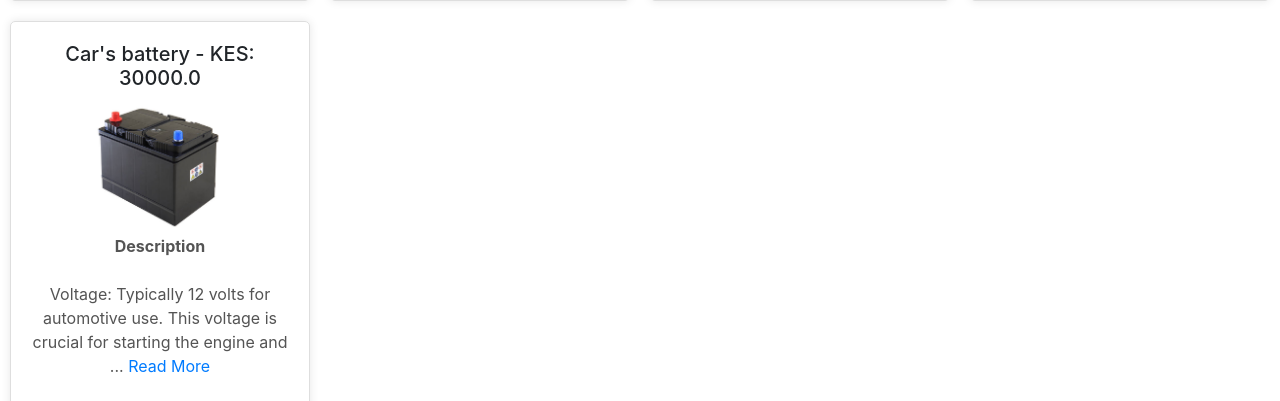
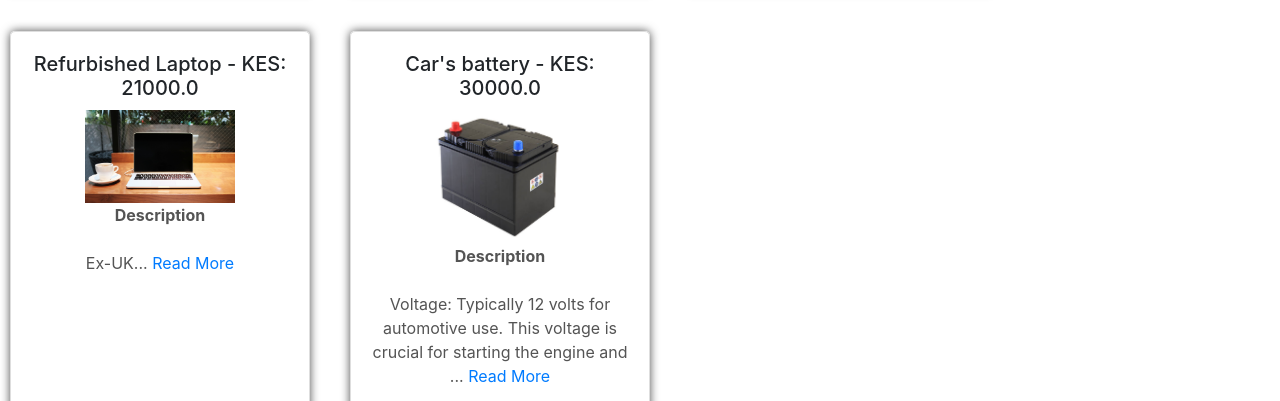
Before and after one commit to MichaelWaruiru/qr-scanner, a Flask app: page / in a window 1280 px wide. Shown: the part 572-973 px from the top of the page. Run offline with Flask 3, Linux system fonts and the light colour scheme; some libraries are stand-ins or nearby versions.

Commit message:
Added more styles in products container

```diff
--- a/static/css/home.css
+++ b/static/css/home.css
@@ -5,18 +5,21 @@
   margin: 0;
   display: flex;
   flex-wrap: wrap;
+  gap: 20px;
 }
 
 .product-item {
   display: flex;
+  flex: 1 1 calc(33.333% - 20px);
   flex-direction: column;
   width: 100%;
   max-width: 300px;
+  min-height: 400px;
   margin: 10px;
   padding: 20px;
   border: 1px solid hsl(0, 0%, 87%);
   border-radius: 5px;
-  box-shadow: 0 0 10px hsla(0, 0%, 0%, 0.1);
+  box-shadow: 0 0 10px hsla(0, 0%, 0%, 0.7);
   box-sizing: border-box;
   align-items: center;
 }
@@ -29,7 +32,7 @@
 }
 
 .product-qr {
-  margin-top: 10px;
+  margin-top: auto;
 }
 
 .product-item h3 {
@@ -42,3 +45,9 @@
   color: hsl(0, 0%, 33%);
   text-align: center;
 }
+
+.admin-actions {
+  width: 60%;
+  display: flex;
+  margin-top: auto;
+}
--- a/templates/home.html
+++ b/templates/home.html
@@ -6,9 +6,9 @@
     <h1>Welcome to QR Code Shop</h1>
 
     <!-- Display list of products -->
-    <ul class="products">
+    <ul class="products d-flex flex-wrap">
         {% for product in products %}
-        <li class="product-item">
+        <li class="product-item d-flex flex-column justify-content-between">
             <h3>{{ product.name }} - KES: {{ product.price }}</h3>
             {% if product.image_filename %}
                 <img src="{{ url_for('static', filename='uploads/' + product.image_filename) }}" alt="Image of {{ product.name }}" class="product-image">
@@ -29,7 +29,7 @@
 
             <!-- Check if admin is logged in to show edit and delete options -->
             {% if session.get('admin_logged_in') %}
-                <div class="admin-actions">
+                <div class="admin-actions d-flex justify-content-between mt-auto">
                     <button data-product-id="{{ product.id }}" class="btn btn-primary" onclick="openEditModal(this.getAttribute('data-product-id'))">Edit</button>
                     <button data-product-id="{{ product.id }}" class="btn btn-danger" onclick="openDeleteModal(this.getAttribute('data-product-id'))">Delete</button>
                 </div>
```
